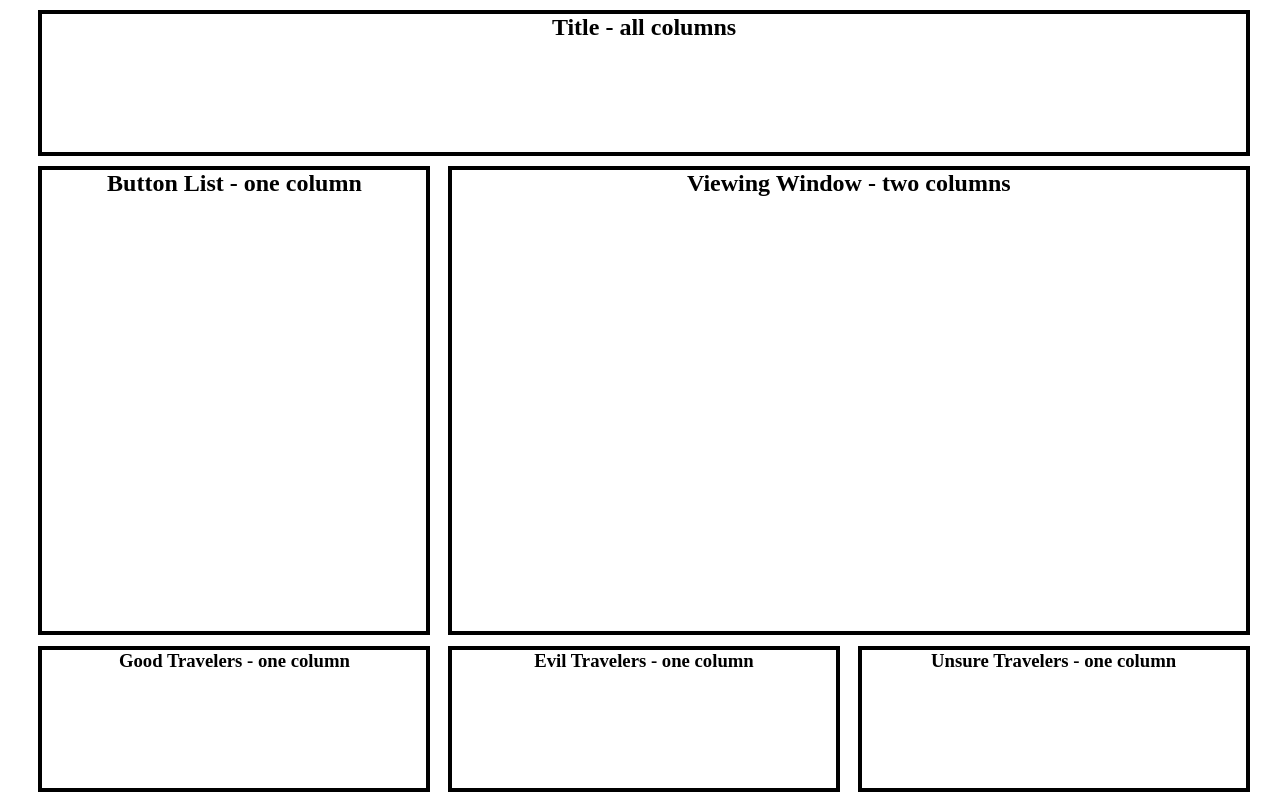
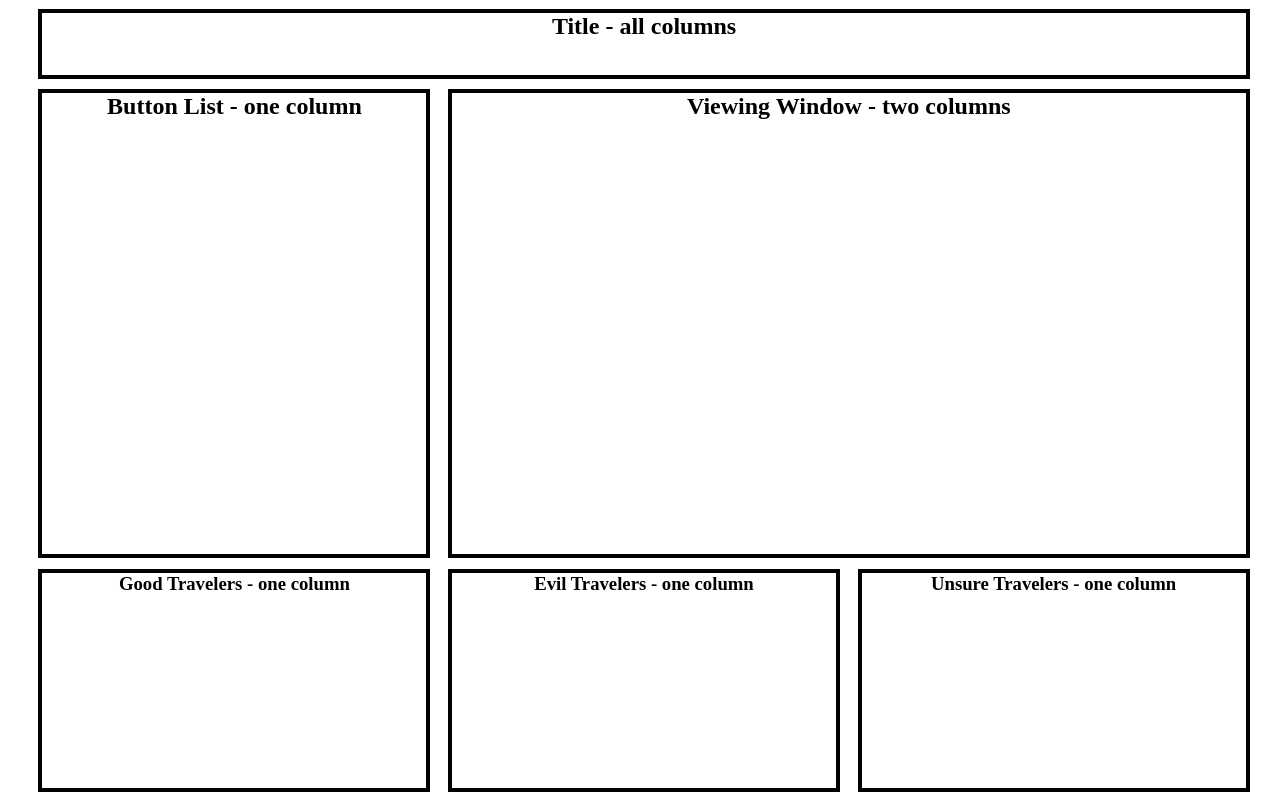
Before and after one commit to AranvihnClark/Foundations_Capstone, a website: page public/main.html in a window 1280 px wide. Drawn offline with Linux system fonts and the light colour scheme.

Commit message:
CSS - adjusted grid row for Title

```diff
--- a/public/style.css
+++ b/public/style.css
@@ -10,7 +10,7 @@
     margin-top: 1%;
     grid-template-columns: repeat(3, 30%);
     column-gap: 2%;
-    grid-template-rows: 18% 60% 18%;
+    grid-template-rows: 8% 60% 28%;
     row-gap: 2%;
     justify-content: center;
     align-items: center;
```
